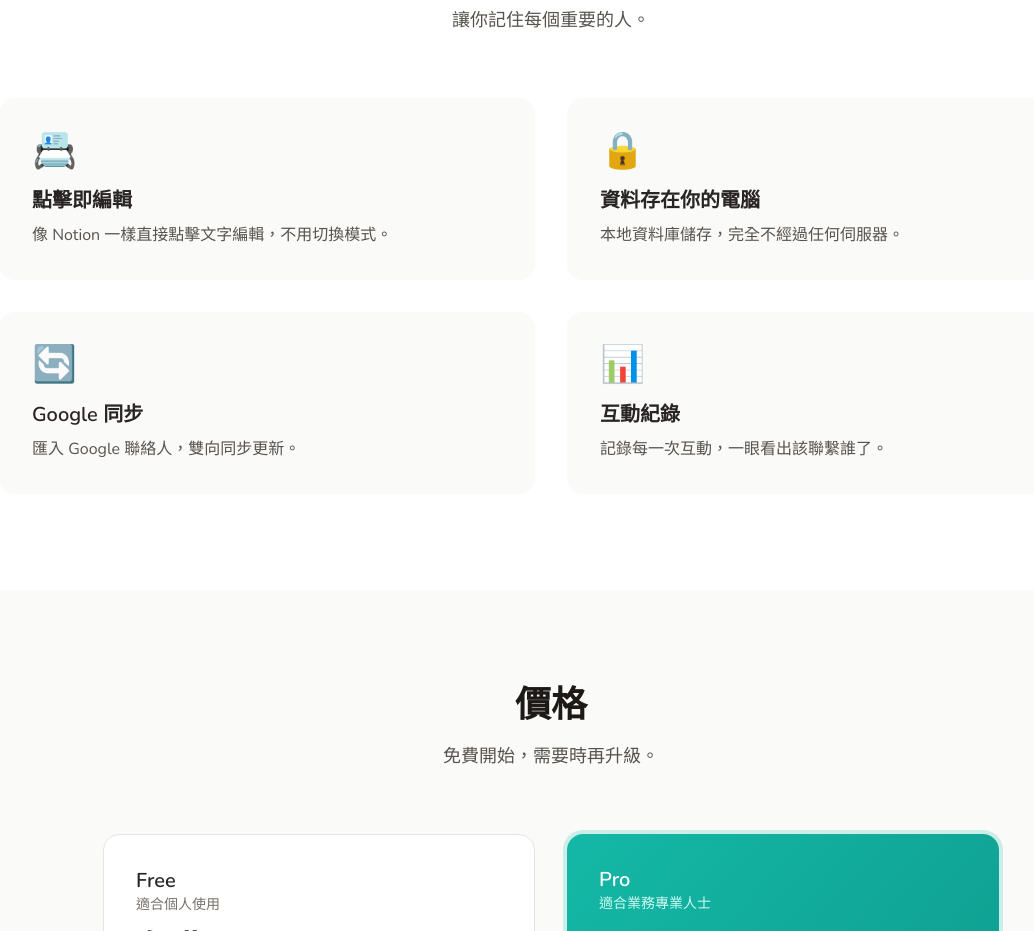
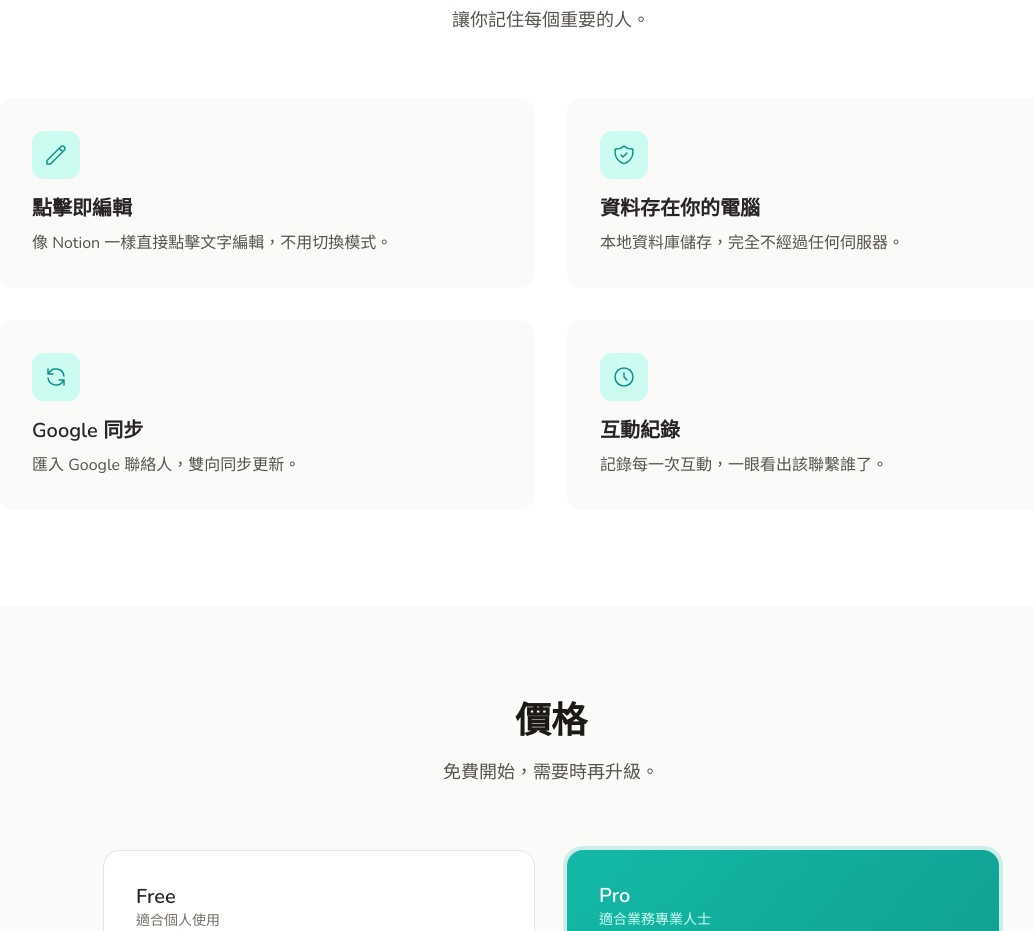
Before and after one commit to uNeedCorn/zenivy-website, a Next.js app: page / in a window 1280 px wide. Shown: the part 1260-2191 px from the top of the page, without its empty margins (89-1123 px from the left). Built offline with nearby package versions, Linux system fonts and the light colour scheme; a web font is replaced by a local one.

Commit message:
style: 將 Features emoji 改為 SVG icon
- 使用 Heroicons 風格的 SVG icon
- icon 放在 teal-100 背景的圓角方塊中
- 移除所有 emoji 使用

```diff
--- a/src/components/sections/Features.tsx
+++ b/src/components/sections/Features.tsx
@@ -1,23 +1,39 @@
 const features = [
   {
-    icon: "📇",
     title: "點擊即編輯",
     description: "像 Notion 一樣直接點擊文字編輯，不用切換模式。",
+    icon: (
+      <svg className="w-6 h-6" fill="none" stroke="currentColor" viewBox="0 0 24 24">
+        <path strokeLinecap="round" strokeLinejoin="round" strokeWidth={1.5} d="M15.232 5.232l3.536 3.536m-2.036-5.036a2.5 2.5 0 113.536 3.536L6.5 21.036H3v-3.572L16.732 3.732z" />
+      </svg>
+    ),
   },
   {
-    icon: "🔒",
     title: "資料存在你的電腦",
     description: "本地資料庫儲存，完全不經過任何伺服器。",
+    icon: (
+      <svg className="w-6 h-6" fill="none" stroke="currentColor" viewBox="0 0 24 24">
+        <path strokeLinecap="round" strokeLinejoin="round" strokeWidth={1.5} d="M9 12l2 2 4-4m5.618-4.016A11.955 11.955 0 0112 2.944a11.955 11.955 0 01-8.618 3.04A12.02 12.02 0 003 9c0 5.591 3.824 10.29 9 11.622 5.176-1.332 9-6.03 9-11.622 0-1.042-.133-2.052-.382-3.016z" />
+      </svg>
+    ),
   },
   {
-    icon: "🔄",
     title: "Google 同步",
     description: "匯入 Google 聯絡人，雙向同步更新。",
+    icon: (
+      <svg className="w-6 h-6" fill="none" stroke="currentColor" viewBox="0 0 24 24">
+        <path strokeLinecap="round" strokeLinejoin="round" strokeWidth={1.5} d="M4 4v5h.582m15.356 2A8.001 8.001 0 004.582 9m0 0H9m11 11v-5h-.581m0 0a8.003 8.003 0 01-15.357-2m15.357 2H15" />
+      </svg>
+    ),
   },
   {
-    icon: "📊",
     title: "互動紀錄",
     description: "記錄每一次互動，一眼看出該聯繫誰了。",
+    icon: (
+      <svg className="w-6 h-6" fill="none" stroke="currentColor" viewBox="0 0 24 24">
+        <path strokeLinecap="round" strokeLinejoin="round" strokeWidth={1.5} d="M12 8v4l3 3m6-3a9 9 0 11-18 0 9 9 0 0118 0z" />
+      </svg>
+    ),
   },
 ];
 
@@ -42,7 +58,9 @@ export function Features() {
               key={index}
               className="p-8 bg-stone-50 rounded-2xl hover:bg-white hover:shadow-xl transition-all duration-300 border border-transparent hover:border-stone-200"
             >
-              <div className="text-4xl mb-4">{feature.icon}</div>
+              <div className="w-12 h-12 bg-teal-100 rounded-xl flex items-center justify-center text-teal-600 mb-4">
+                {feature.icon}
+              </div>
               <h3 className="text-xl font-semibold text-stone-800 mb-2">
                 {feature.title}
               </h3>
```
